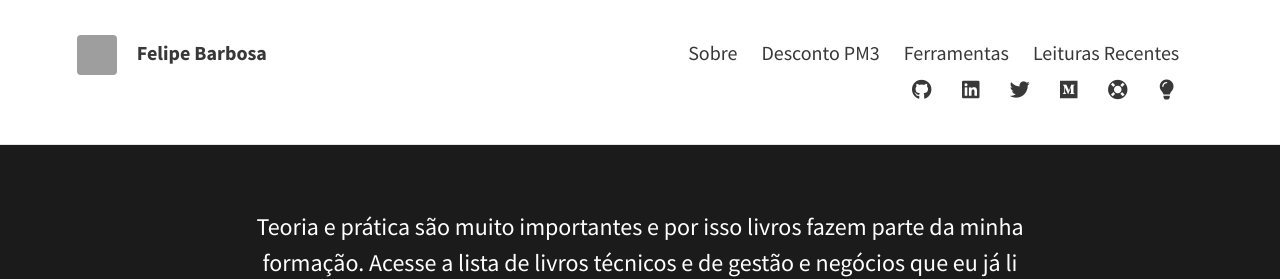
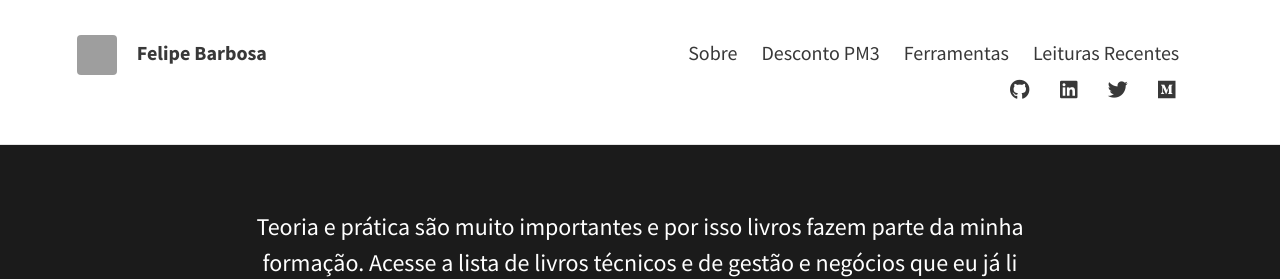
Before and after one commit to felipecbarbosa/felipecbarbosa.github.io, a Jekyll site: the page built from index.html, in a window 1280 px wide. Shown: the top 279 px of the page. Built offline with Jekyll 4.4.1, drawn with Linux system fonts in a browser that asks for light colours; nearby versions of some CDN libraries; the list of posts is cut into pages by our own code; comment, search, counter and statistics services are not loaded; grey boxes are pictures that could not be loaded.

```diff
--- a/_config.yml
+++ b/_config.yml
@@ -39,11 +39,11 @@ theme_settings:
   reddit:
   soundcloud:
   stack_exchange:  # Full URL
-  ideas: https://portal.prodpad.com/b80a11cc-6d54-11e7-9642-22000a2145da
+  ideas: # https://portal.prodpad.com/b80a11cc-6d54-11e7-9642-22000a2145da
   cv:
   twitter: "felipecb_"
   medium: "felipe-barbosa"
-  ajuda: https://ajuda.felipebarbosa.me/
+  ajuda: # https://ajuda.felipebarbosa.me/
 
   # Scripts
   disqus_shortname: felipebarbosa
```
